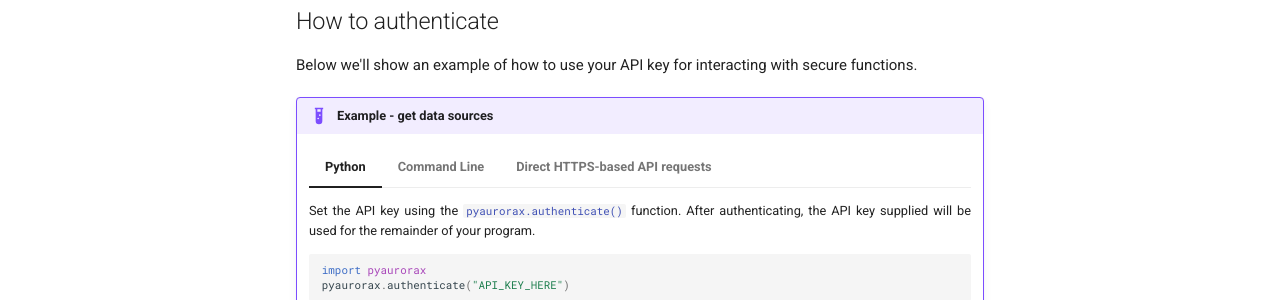
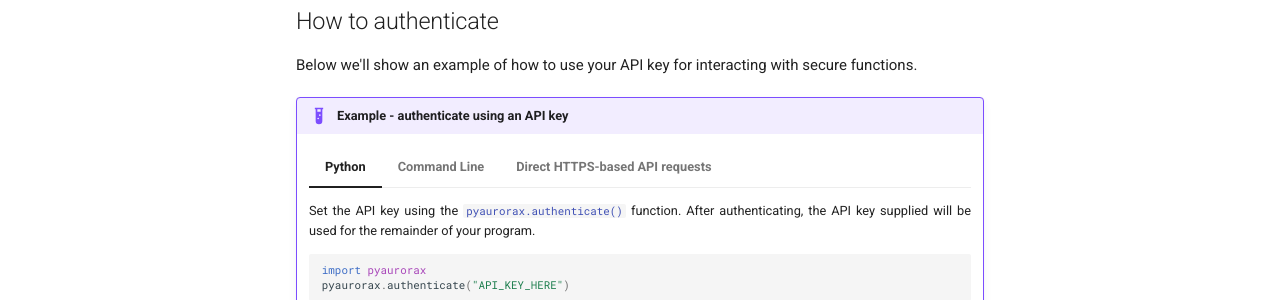
Before and after one commit to aurorax-space/docs, an MkDocs documentation site: the page built from docs/code/advanced_usage/authentication.md, in a window 1280 px wide and 1361 px high. Shown: the part 752-1052 px from the top of the window. Built offline with MkDocs 1.6.1 and Material for MkDocs 9.7.7, drawn with Linux system fonts in a browser that asks for light colours; comment, search, counter and statistics services are not loaded.

Commit message:
update authentication page

```diff
--- a/docs/code/advanced_usage/authentication.md
+++ b/docs/code/advanced_usage/authentication.md
@@ -20,7 +20,7 @@ AuroraX's main authentication method is the use of an API key, which can be prov
 
 Below we'll show an example of how to use your API key for interacting with secure functions.
 
-!!! example "Example - get data sources"
+!!! example "Example - authenticate using an API key"
 
     === "Python"
 
```
